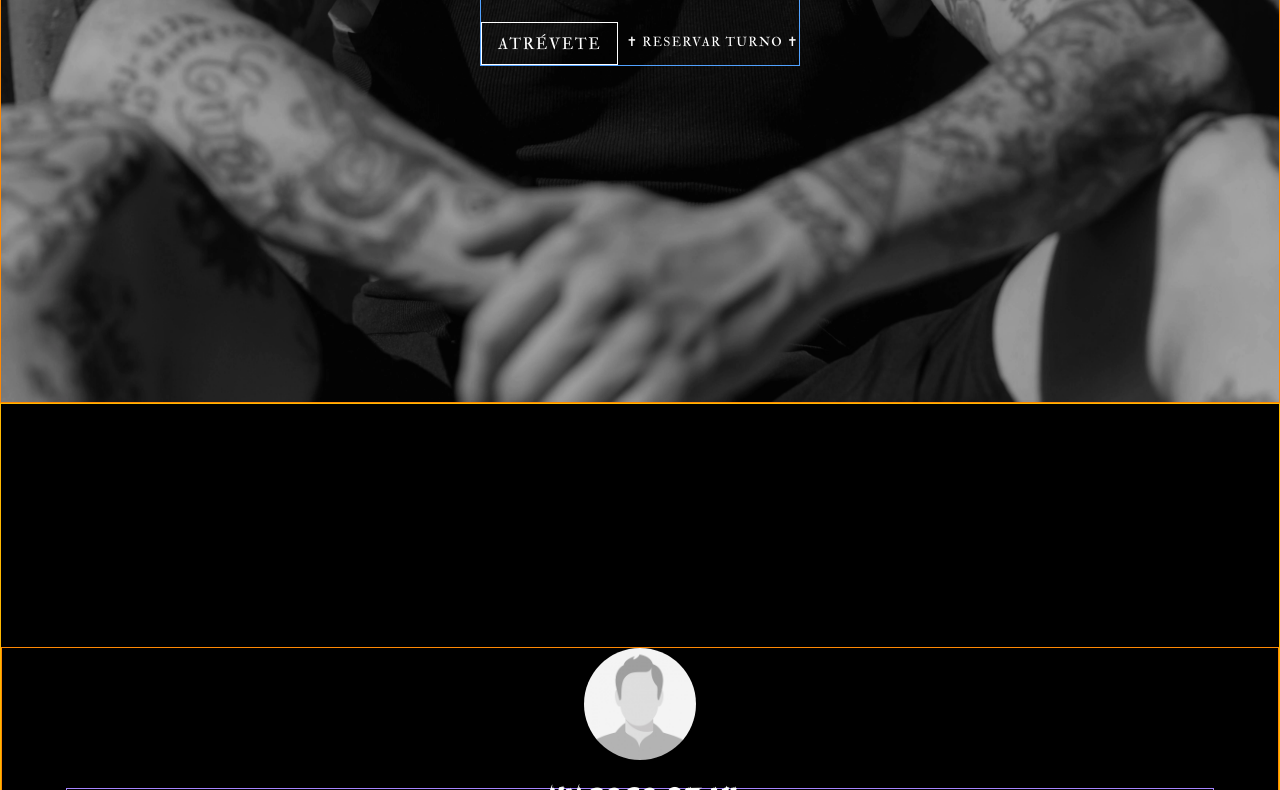
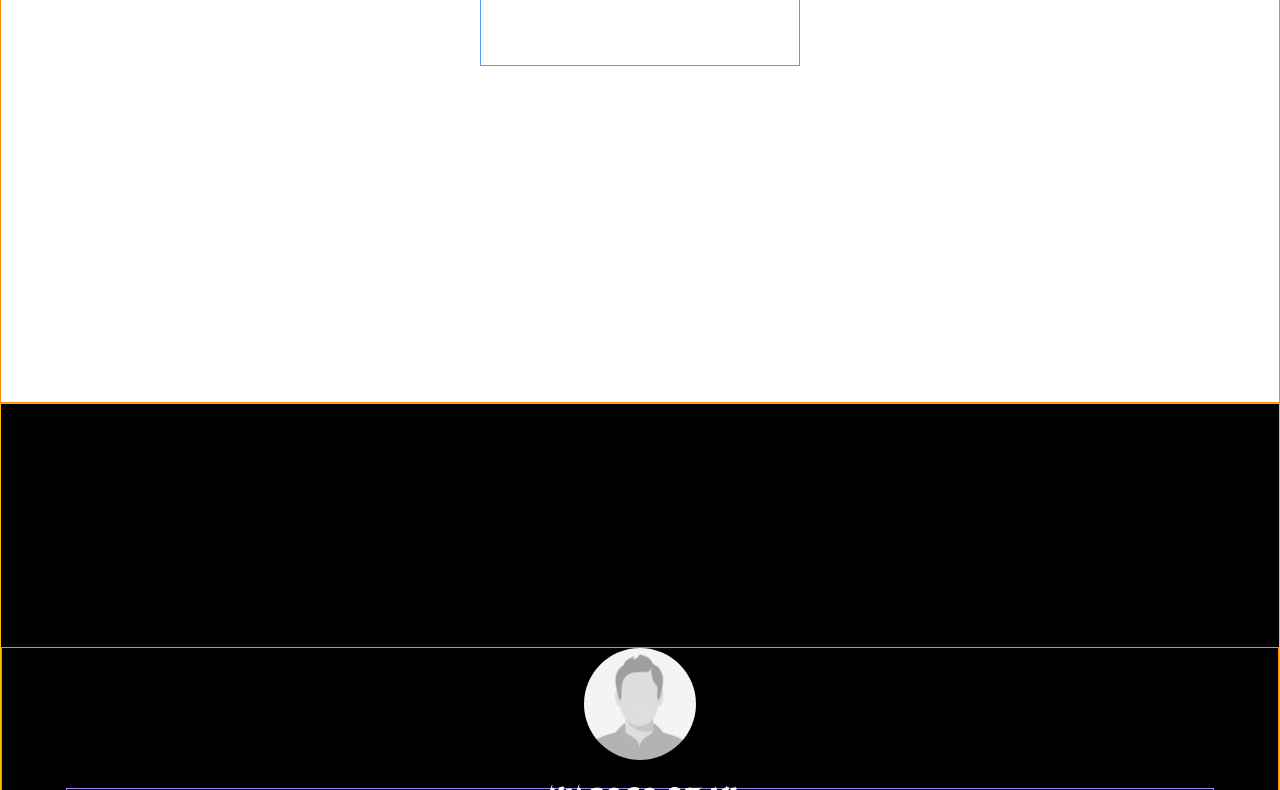
Before and after one commit to EstefanoIgn/HaddiT, a website: page docs/index.html in a window 1280 px wide. Shown: the part 397-1187 px from the top of the page. Drawn offline with Linux system fonts and the light colour scheme.

Commit message:
Cambios de nombre

```diff
--- a/docs/index.html
+++ b/docs/index.html
@@ -11,7 +11,7 @@
 </head>
 <body>
     <!-- MENU DE NAVEGACION -->
-    <div class="w-full h-screen bg-[url('./images/PORT_TATU2--MOD.WEBP')] bg-cover bg-center">
+    <div class="w-full h-screen bg-[url('./images/PORT_TATU2--MOD.webp')] bg-cover bg-center">
         <nav class="w-full h-20 fixed flex justify-between items-center p-2 border border-green-400 z-10" id="nav__container">
             <div class="flex items-center gap-2 border border-white">
                 <a href="#" class="tracking-widest text-5xl text-white font-primary z-10">Haddi</a>
```
